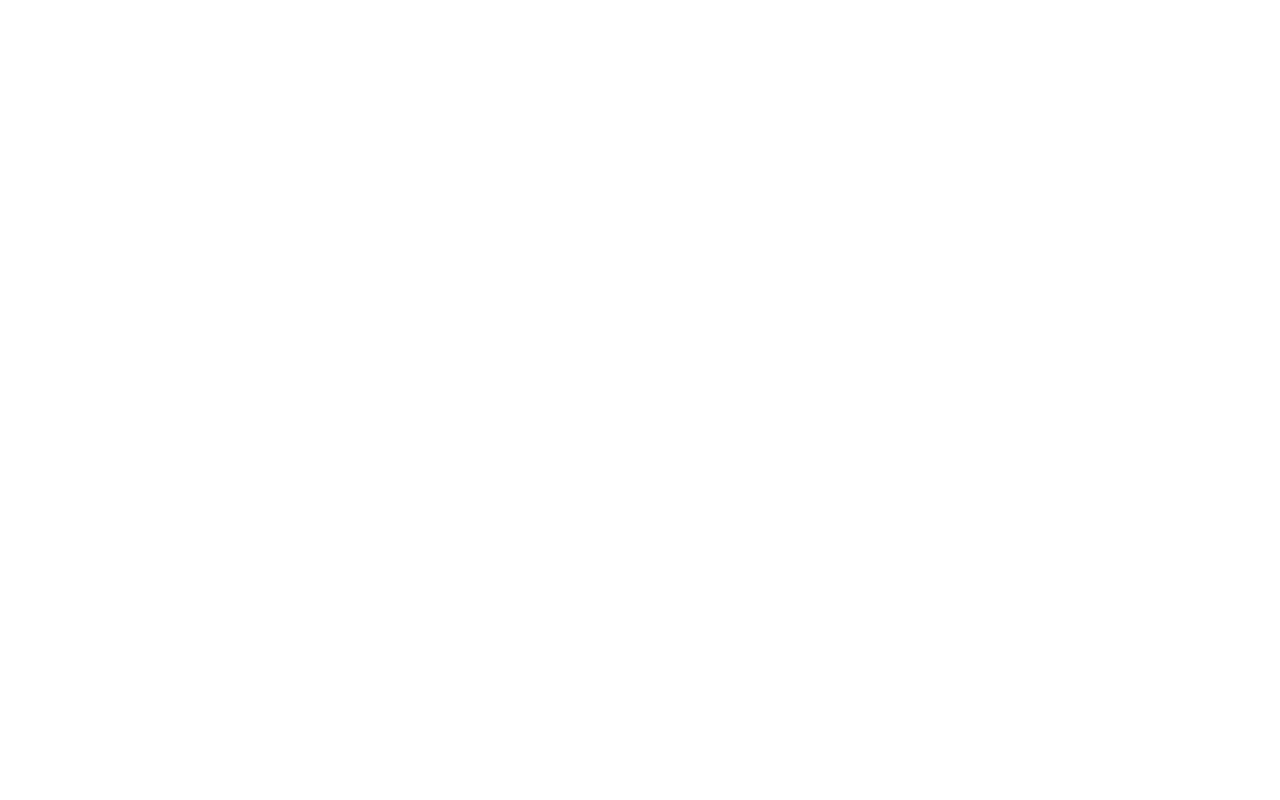
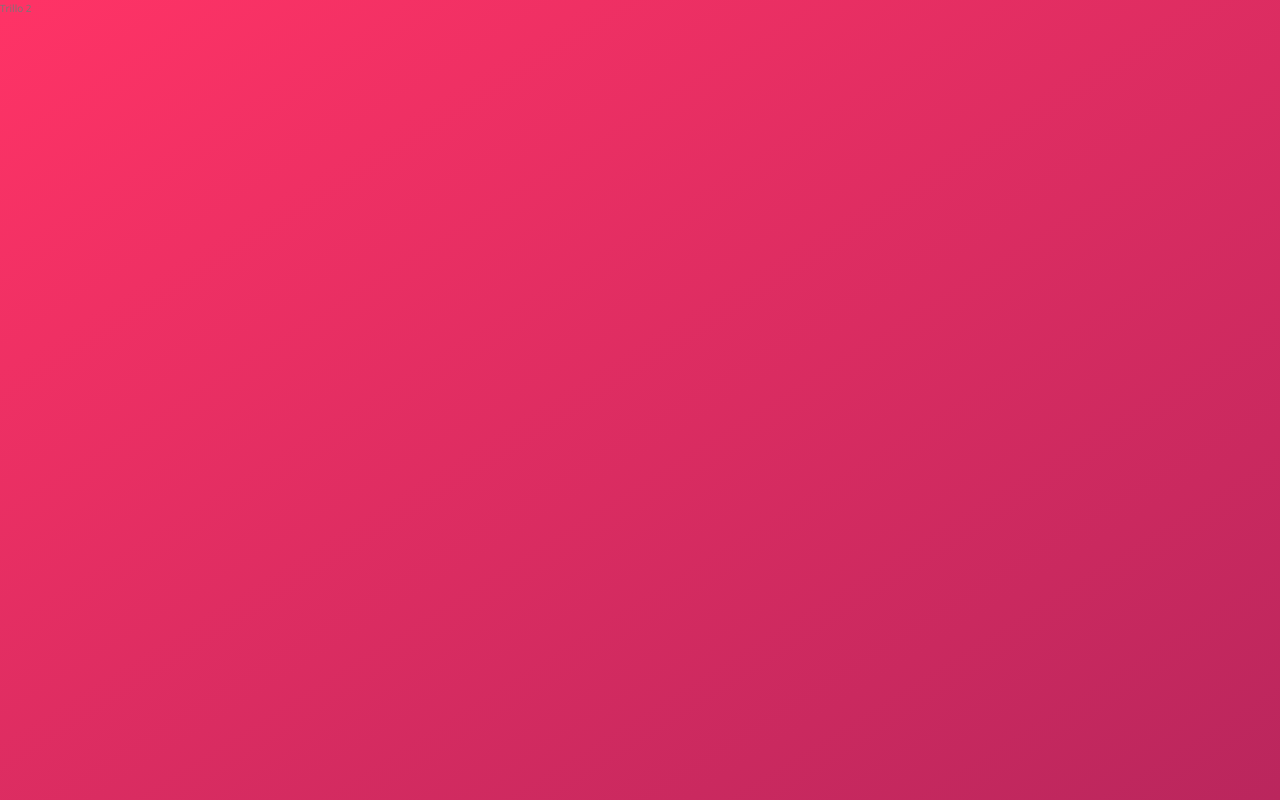
Before and after one commit to CalenArrna/Trillo-CSS-tutorial-project, a website: page index.html in a window 1280 px wide. Drawn offline with nearby package versions, Linux system fonts and the light colour scheme.

Commit message:
feat(sass, css): Prepared the basic architecture and basic styles of the project

```diff
--- a/index.html
+++ b/index.html
@@ -11,6 +11,6 @@
         <title>trillo &mdash; Your all-in-one booking app</title>
     </head>
     <body>
-
+        Trillo 2
     </body>
 </html>
--- /dev/null
+++ b/sass/_base.scss
@@ -0,0 +1,64 @@
+/*
+COLORS
+
+Primary: #eb2f64
+Primary light: #FF3366
+Primary dark: #BA265D
+
+Grey light 1: #faf9f9
+Grey light 2: #f4f2f2
+Grey light 3: #f0eeee
+Grey light 4: #ccc
+
+Grey dark 1: #333
+Grey dark 2: #777
+Grey dark 3: #999
+
+*/
+
+:root {
+  --color-primary: #eb2f64;
+  --color-primary-light: #ff3366;
+  --color-primary-dark: #ba265d;
+
+  --color-grey-light-1: #faf9f9;
+  --color-grey-light-2: #f4f2f2;
+  --color-grey-light-3: #f0eeee;
+  --color-grey-light-4: #ccc;
+
+  --color-grey-dark-1: #333;
+  --color-grey-dark-2: #777;
+  --color-grey-dark-3: #999;
+}
+
+* {
+  margin: 0;
+  padding: 0;
+}
+
+*,
+*::after,
+*::before {
+  box-sizing: inherit;
+}
+
+html {
+  box-sizing: border-box;
+  font-size: 62.5%; //1rem = 10px
+}
+
+body {
+  font-family: "Open Sans", sans-serif;
+  font-weight: 400;
+  line-height: 1.6;
+  background-image: linear-gradient(
+    to right bottom,
+    var(--color-primary-light),
+    var(--color-primary-dark)
+  );
+  color: var(--color-grey-dark-2);
+  background-size: cover;
+  background-repeat: no-repeat;
+
+  min-height: 100vh;
+}
--- a/sass/main.scss
+++ b/sass/main.scss
@@ -1,17 +1,3 @@
-/*
-COLORS
-
-Primary: #eb2f64
-Primary light: #FF3366
-Primary dark: #BA265D
-
-Grey light 1: #faf9f9
-Grey light 2: #f4f2f2
-Grey light 3: #f0eeee
-Grey light 4: #ccc
-
-Grey dark 1: #333
-Grey dark 2: #777
-Grey dark 3: #999
-
-*/
+@import "base";
+@import "components";
+@import "layout";
```
Also changed, not shown: package.json (+9 -10 lines), css/style.css, sass/_components.scss (added), sass/_layout.scss (added), 1 other file.
